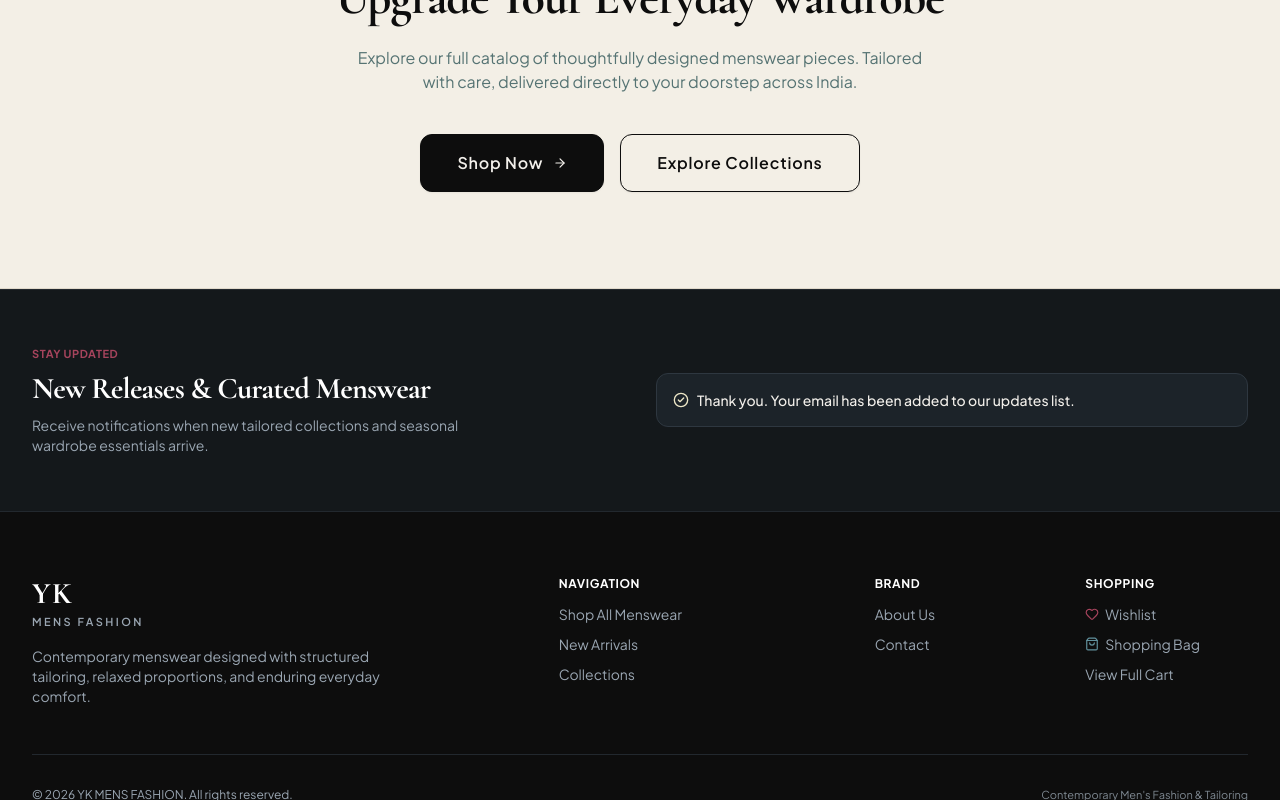
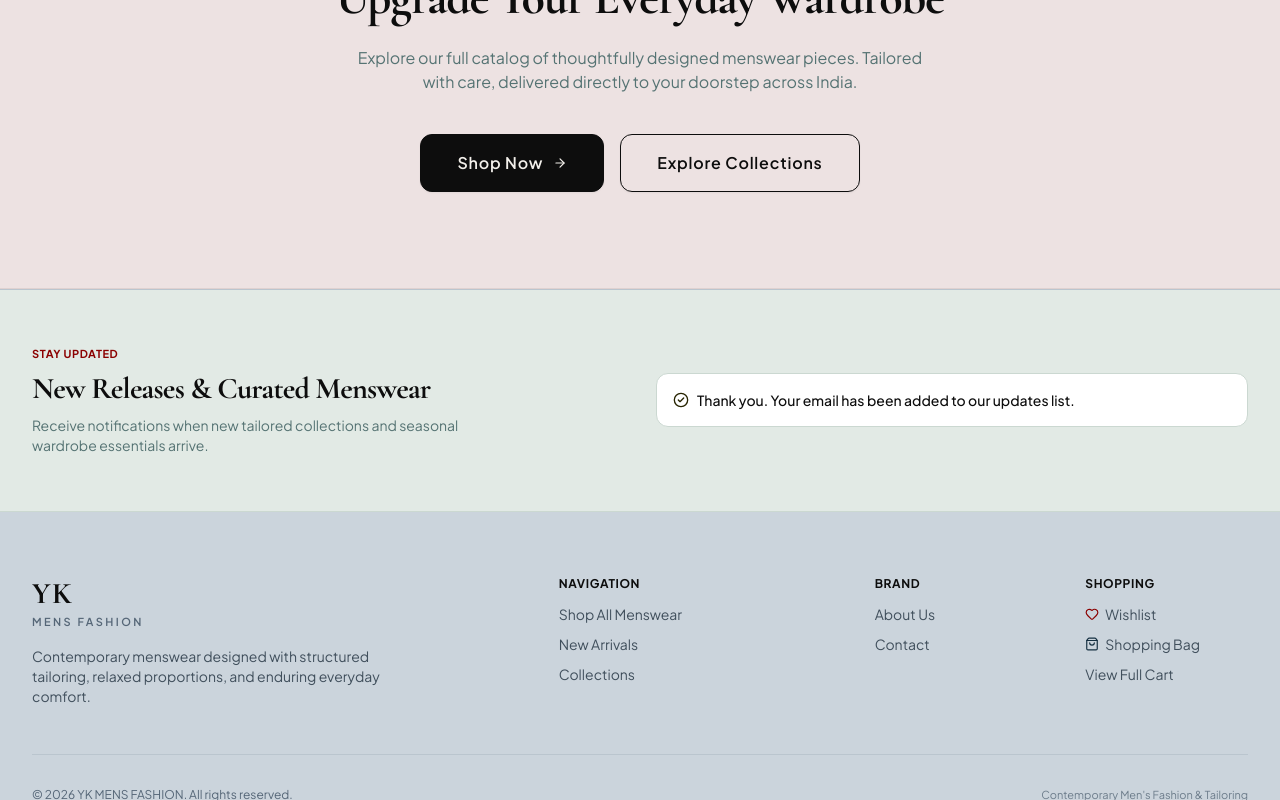
Before and after one commit to dineshworkdev/ykmens-fashion, a React (Vite) app: page / in a window 1280 px wide. Both pictures are taken after typing "name@example.com" into the empty fields and a click on the button "SUBSCRIBE". Shown: the part 3070-3870 px from the top of the page. Built offline with nearby package versions, Linux system fonts and the light colour scheme; no server answers.

Commit message:
Color correction: apply light and light-dark muted surfaces throughout all sections and footer

```diff
--- a/src/components/home/FeaturedCategoriesCurved.jsx
+++ b/src/components/home/FeaturedCategoriesCurved.jsx
@@ -324,7 +324,7 @@ export const FeaturedCategoriesCurved = () => {
   return (
     <section
       ref={sectionRef}
-      className="py-16 sm:py-24 lg:py-28 bg-[#ECE6DA] border-b border-[#DCD5C6] overflow-hidden relative"
+      className="py-16 sm:py-24 lg:py-28 bg-[#E2E7E1] border-b border-[#D0D7CF] overflow-hidden relative"
     >
       {/* Subtle atmospheric tonal accents */}
       <div className="absolute inset-0 pointer-events-none opacity-30">
@@ -334,7 +334,7 @@ export const FeaturedCategoriesCurved = () => {
 
       <Container className="relative z-10">
         {/* Section Header */}
-        <div className="flex flex-col sm:flex-row sm:items-end justify-between pb-8 mb-10 sm:mb-14 border-b border-[#DCD5C6] gap-4">
+        <div className="flex flex-col sm:flex-row sm:items-end justify-between pb-8 mb-10 sm:mb-14 border-b border-[#D0D7CF] gap-4">
           <div>
             <span className="text-xs uppercase tracking-[0.25em] text-[#8B0000] font-bold block mb-2">
               Explore Wardrobe
--- a/src/components/layout/Footer.jsx
+++ b/src/components/layout/Footer.jsx
@@ -28,27 +28,27 @@ export const Footer = () => {
   };
 
   return (
-    <footer className="mt-auto bg-[#0D0D0D] text-[#F2EFEA] border-t border-[#22282E]">
-      {/* Upper Newsletter Section on Refined Charcoal Tone #14181B */}
-      <div className="bg-[#14181B] border-b border-[#22282E]">
+    <footer className="mt-auto bg-[#CBD4DC] text-[#0D0D0D] border-t border-[#BAC5CE]">
+      {/* Upper Newsletter Section on Pale Mineral Sage #E2EAE5 */}
+      <div className="bg-[#E2EAE5] border-b border-[#CBD8D1]">
         <div className="max-w-7xl mx-auto px-4 sm:px-6 lg:px-8 py-12 md:py-14">
           <div className="grid grid-cols-1 lg:grid-cols-12 gap-8 items-center">
             <div className="lg:col-span-6 space-y-2">
-              <span className="text-[11px] uppercase tracking-wider text-[#A6445D] font-bold block">
+              <span className="text-[11px] uppercase tracking-wider text-[#8B0000] font-bold block">
                 Stay Updated
               </span>
-              <h3 className="font-serif text-2xl sm:text-3xl font-bold tracking-tight text-[#FFFFFF]">
+              <h3 className="font-serif text-2xl sm:text-3xl font-bold tracking-tight text-[#0D0D0D]">
                 New Releases & Curated Menswear
               </h3>
-              <p className="text-xs sm:text-sm text-[#9AA6B2] max-w-md leading-relaxed">
+              <p className="text-xs sm:text-sm text-[#557373] max-w-md leading-relaxed">
                 Receive notifications when new tailored collections and seasonal wardrobe essentials arrive.
               </p>
             </div>
 
             <div className="lg:col-span-6">
               {subscribed ? (
-                <div className="p-4 bg-[#1C2329] border border-[#2E3740] rounded-xl text-[#F2EFEA] text-xs sm:text-sm font-medium flex items-center space-x-2">
-                  <CheckCircle2 className="w-4 h-4 text-[#EDE7C7] flex-shrink-0" />
+                <div className="p-4 bg-white border border-[#CBD8D1] rounded-xl text-[#0D0D0D] text-xs sm:text-sm font-medium flex items-center space-x-2">
+                  <CheckCircle2 className="w-4 h-4 text-[#272401] flex-shrink-0" />
                   <span>Thank you. Your email has been added to our updates list.</span>
                 </div>
               ) : (
@@ -59,11 +59,11 @@ export const Footer = () => {
                     onChange={(e) => setNewsletterEmail(e.target.value)}
                     placeholder="Enter your email address"
                     required
-                    className="flex-1 px-4 py-3 bg-[#0D0D0D] border border-[#2E3740] text-[#F2EFEA] placeholder-[#9AA6B2]/60 text-xs sm:text-sm rounded-xl focus:outline-none focus:ring-2 focus:ring-[#62929E]/50 focus:border-[#62929E] transition-all"
+                    className="flex-1 px-4 py-3 bg-white border border-[#CBD8D1] text-[#0D0D0D] placeholder-[#557373]/70 text-xs sm:text-sm rounded-xl focus:outline-none focus:ring-2 focus:ring-[#557373]/30 focus:border-[#557373] transition-all"
                   />
                   <button
                     type="submit"
-                    className="px-6 py-3 bg-[#F2EFEA] text-[#0D0D0D] text-xs uppercase tracking-widest font-bold rounded-xl hover:bg-[#E7DECD] active:scale-95 transition-all shadow-md whitespace-nowrap"
+                    className="px-6 py-3 bg-[#0D0D0D] text-[#F2EFEA] text-xs uppercase tracking-widest font-bold rounded-xl hover:bg-[#200E01] active:scale-95 transition-all shadow-md whitespace-nowrap"
                   >
                     Subscribe
                   </button>
@@ -74,42 +74,42 @@ export const Footer = () => {
         </div>
       </div>
 
-      {/* Main Footer Links & Architecture */}
+      {/* Main Footer Links & Architecture on Soft Blue-Grey #CBD4DC */}
       <div className="max-w-7xl mx-auto px-4 sm:px-6 lg:px-8 py-14 lg:py-16">
         <div className="grid grid-cols-1 md:grid-cols-12 gap-10 lg:gap-12">
           {/* Brand Info */}
           <div className="md:col-span-5 space-y-4">
             <Link to={ROUTES.HOME} className="block group">
-              <span className="font-serif text-2xl sm:text-3xl font-bold tracking-wider uppercase text-[#FFFFFF] group-hover:text-[#EDE7C7] transition-colors">
+              <span className="font-serif text-2xl sm:text-3xl font-bold tracking-wider uppercase text-[#0D0D0D] group-hover:text-[#8B0000] transition-colors">
                 YK
               </span>
-              <span className="text-[11px] uppercase tracking-[0.22em] text-[#9AA6B2] font-semibold block mt-0.5">
+              <span className="text-[11px] uppercase tracking-[0.22em] text-[#556677] font-semibold block mt-0.5">
                 MENS FASHION
               </span>
             </Link>
-            <p className="text-xs sm:text-sm text-[#9AA6B2] leading-relaxed max-w-sm">
+            <p className="text-xs sm:text-sm text-[#404F5C] leading-relaxed max-w-sm">
               Contemporary menswear designed with structured tailoring, relaxed proportions, and enduring everyday comfort.
             </p>
           </div>
 
           {/* Navigation Column: Catalog */}
           <div className="md:col-span-3 space-y-3">
-            <span className="text-xs font-bold tracking-wider uppercase text-[#FFFFFF] block">
+            <span className="text-xs font-bold tracking-wider uppercase text-[#0D0D0D] block">
               Navigation
             </span>
-            <ul className="space-y-2.5 text-xs sm:text-sm text-[#9AA6B2]">
+            <ul className="space-y-2.5 text-xs sm:text-sm text-[#404F5C]">
               <li>
-                <Link to={ROUTES.SHOP} className="hover:text-[#FFFFFF] transition-colors">
+                <Link to={ROUTES.SHOP} className="hover:text-[#0D0D0D] transition-colors">
                   Shop All Menswear
                 </Link>
               </li>
               <li>
-                <Link to={ROUTES.NEW_ARRIVALS} className="hover:text-[#FFFFFF] transition-colors">
+                <Link to={ROUTES.NEW_ARRIVALS} className="hover:text-[#0D0D0D] transition-colors">
                   New Arrivals
                 </Link>
               </li>
               <li>
-                <Link to={ROUTES.COLLECTIONS} className="hover:text-[#FFFFFF] transition-colors">
+                <Link to={ROUTES.COLLECTIONS} className="hover:text-[#0D0D0D] transition-colors">
                   Collections
                 </Link>
               </li>
@@ -118,17 +118,17 @@ export const Footer = () => {
 
           {/* Navigation Column: Brand & Assistance */}
           <div className="md:col-span-2 space-y-3">
-            <span className="text-xs font-bold tracking-wider uppercase text-[#FFFFFF] block">
+            <span className="text-xs font-bold tracking-wider uppercase text-[#0D0D0D] block">
               Brand
             </span>
-            <ul className="space-y-2.5 text-xs sm:text-sm text-[#9AA6B2]">
+            <ul className="space-y-2.5 text-xs sm:text-sm text-[#404F5C]">
               <li>
-                <Link to={ROUTES.ABOUT} className="hover:text-[#FFFFFF] transition-colors">
+                <Link to={ROUTES.ABOUT} className="hover:text-[#0D0D0D] transition-colors">
                   About Us
                 </Link>
               </li>
               <li>
-                <Link to={ROUTES.CONTACT} className="hover:text-[#FFFFFF] transition-colors">
+                <Link to={ROUTES.CONTACT} className="hover:text-[#0D0D0D] transition-colors">
                   Contact
                 </Link>
               </li>
@@ -137,13 +137,13 @@ export const Footer = () => {
 
           {/* Navigation Column: Shopping Bag & Wishlist */}
           <div className="md:col-span-2 space-y-3">
-            <span className="text-xs font-bold tracking-wider uppercase text-[#FFFFFF] block">
+            <span className="text-xs font-bold tracking-wider uppercase text-[#0D0D0D] block">
               Shopping
             </span>
-            <ul className="space-y-2.5 text-xs sm:text-sm text-[#9AA6B2]">
+            <ul className="space-y-2.5 text-xs sm:text-sm text-[#404F5C]">
               <li>
-                <Link to={ROUTES.WISHLIST} className="hover:text-[#FFFFFF] transition-colors flex items-center space-x-1.5">
-                  <Heart className="w-3.5 h-3.5 text-[#A6445D]" />
+                <Link to={ROUTES.WISHLIST} className="hover:text-[#0D0D0D] transition-colors flex items-center space-x-1.5">
+                  <Heart className="w-3.5 h-3.5 text-[#8B0000]" />
                   <span>Wishlist</span>
                 </Link>
               </li>
@@ -151,14 +151,14 @@ export const Footer = () => {
                 <button
                   type="button"
                   onClick={openDrawer}
-                  className="hover:text-[#FFFFFF] transition-colors flex items-center space-x-1.5 text-left"
+                  className="hover:text-[#0D0D0D] transition-colors flex items-center space-x-1.5 text-left"
                 >
-                  <ShoppingBag className="w-3.5 h-3.5 text-[#62929E]" />
+                  <ShoppingBag className="w-3.5 h-3.5 text-[#142F40]" />
                   <span>Shopping Bag</span>
                 </button>
               </li>
               <li>
-                <Link to={ROUTES.CART} className="hover:text-[#FFFFFF] transition-colors">
+                <Link to={ROUTES.CART} className="hover:text-[#0D0D0D] transition-colors">
                   View Full Cart
                 </Link>
               </li>
@@ -167,9 +167,9 @@ export const Footer = () => {
         </div>
 
         {/* Sub-bar Copyright */}
-        <div className="mt-12 pt-8 border-t border-[#22282E] flex flex-col sm:flex-row justify-between items-center text-xs text-[#9AA6B2] gap-4">
+        <div className="mt-12 pt-8 border-t border-[#BAC5CE] flex flex-col sm:flex-row justify-between items-center text-xs text-[#556677] gap-4">
           <p>© {new Date().getFullYear()} YK MENS FASHION. All rights reserved.</p>
-          <p className="text-[11px] text-[#9AA6B2]/80">
+          <p className="text-[11px] text-[#556677]/80">
             Contemporary Men's Fashion & Tailoring
           </p>
         </div>
--- a/src/pages/HomePage.jsx
+++ b/src/pages/HomePage.jsx
@@ -55,18 +55,18 @@ export const HomePage = () => {
 
       {/* =========================================================================
           CHAPTER 03: SHOWCASE RUNWAY (SEASONAL SHOWCASE)
-          Surface: Deep Midnight Slate #12161A for dramatic editorial contrast
+          Surface: Muted Dusty Blue-Grey #D4DEE5 for sophisticated light editorial contrast
           Showcase Rule: NO product prices on homepage showcase.
           ========================================================================= */}
-      <section className="py-20 sm:py-28 bg-[#12161A] border-b border-[#20272E] text-[#F2EFEA] overflow-hidden">
+      <section className="py-20 sm:py-28 bg-[#D4DEE5] border-b border-[#BAC7D1] text-[#0D0D0D] overflow-hidden">
         <Container>
           {/* Section Header with Slider Navigation Controls */}
-          <div className="flex flex-col sm:flex-row sm:items-end justify-between pb-8 mb-6 sm:mb-8 border-b border-[#222B33] gap-6">
+          <div className="flex flex-col sm:flex-row sm:items-end justify-between pb-8 mb-6 sm:mb-8 border-b border-[#BAC7D1] gap-6">
             <div>
-              <span className="text-xs uppercase tracking-[0.25em] text-[#A6445D] font-bold block mb-2">
+              <span className="text-xs uppercase tracking-[0.25em] text-[#8B0000] font-bold block mb-2">
                 New Arrivals
               </span>
-              <h2 className="font-serif text-3xl sm:text-4xl lg:text-5xl font-bold tracking-tight text-[#F2EFEA]">
+              <h2 className="font-serif text-3xl sm:text-4xl lg:text-5xl font-bold tracking-tight text-[#0D0D0D]">
                 Seasonal Showcase
               </h2>
             </div>
@@ -77,7 +77,7 @@ export const HomePage = () => {
                 type="button"
                 onClick={() => carouselRef.current?.prev()}
                 aria-label="Previous product"
-                className="p-3 bg-[#1C2329] hover:bg-[#252E36] border border-[#2B353F] text-[#F2EFEA] rounded-xl transition-colors shadow-xs active:scale-95 cursor-pointer focus:outline-none focus:ring-2 focus:ring-[#8B0000]/50"
+                className="p-3 bg-white/95 hover:bg-white border border-[#BAC7D1] text-[#0D0D0D] rounded-xl transition-colors shadow-xs active:scale-95 cursor-pointer focus:outline-none focus:ring-2 focus:ring-[#8B0000]/50"
               >
                 <AnimatedArrowLeft className="w-4 h-4" />
               </button>
@@ -85,13 +85,13 @@ export const HomePage = () => {
                 type="button"
                 onClick={() => carouselRef.current?.next()}
                 aria-label="Next product"
-                className="p-3 bg-[#1C2329] hover:bg-[#252E36] border border-[#2B353F] text-[#F2EFEA] rounded-xl transition-colors shadow-xs active:scale-95 cursor-pointer focus:outline-none focus:ring-2 focus:ring-[#8B0000]/50"
+                className="p-3 bg-white/95 hover:bg-white border border-[#BAC7D1] text-[#0D0D0D] rounded-xl transition-colors shadow-xs active:scale-95 cursor-pointer focus:outline-none focus:ring-2 focus:ring-[#8B0000]/50"
               >
                 <AnimatedArrowRight className="w-4 h-4" />
               </button>
               <FashionButton
                 to={`${ROUTES.SHOP}?filter=new`}
-                variant="lightLuxe"
+                variant="dark"
                 size="sm"
                 className="ml-2"
               >
@@ -110,10 +110,10 @@ export const HomePage = () => {
 
       {/* =========================================================================
           CHAPTER 04: CLOSING BRAND INVITATION
-          Surface: Warm Stone / Ecru #F3EFE6
+          Surface: Muted Dusty Rose / Soft Clay #EDE2E2
           Clear CTA directing users toward Shop & Collections
           ========================================================================= */}
-      <section className="py-20 sm:py-24 bg-[#F3EFE6] border-b border-[#E0D9CB]">
+      <section className="py-20 sm:py-24 bg-[#EDE2E2] border-b border-[#DFD1D0]">
         <Container>
           <div className="max-w-3xl mx-auto text-center space-y-6">
             <span className="text-xs uppercase tracking-[0.25em] text-[#8B0000] font-bold block">
```
